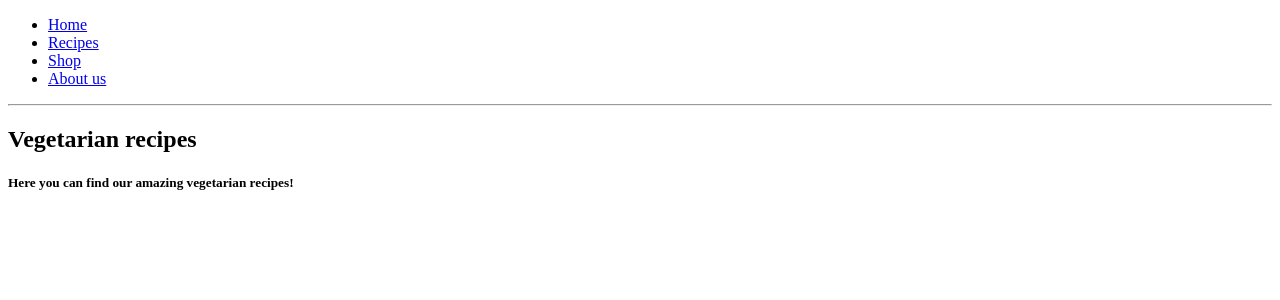
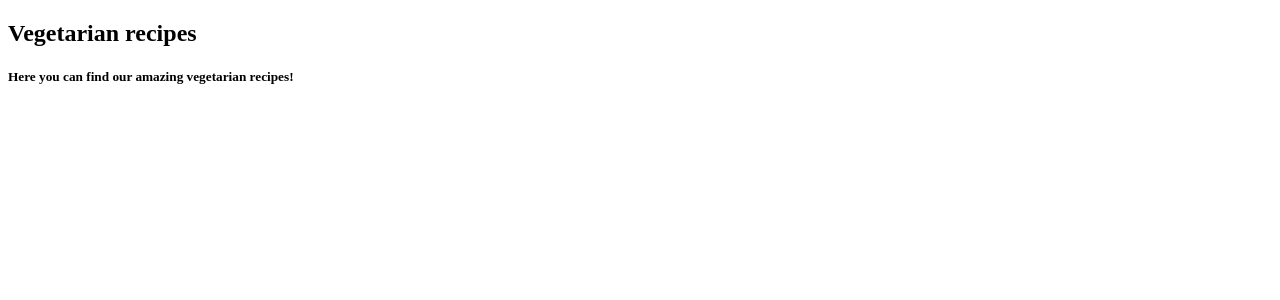
Before and after one commit to ThanitaSongvilay/del-hors-project, a PHP site: page /assets/Pages/recipes/Vegetarian.php in a window 1280 px wide. Shown: the top 300 px of the page. Run offline with PHP 8.4, Linux system fonts and the light colour scheme.

Commit message:
removed old header

```diff
--- a/Deláhors-Projekt/assets/Pages/recipes/Vegetarian.php
+++ b/Deláhors-Projekt/assets/Pages/recipes/Vegetarian.php
@@ -2,17 +2,6 @@
 <html>
     <head>
         <title>Vegetarian recipes!</title>
-        <div>
-            <nav>
-                <ul>
-                <li><a href="../../Main.php">Home</a></li>
-                <li><a href="../Recipes.php">Recipes</a></li>
-                <li><a href="../Shop.php">Shop</a></li>
-                <li><a href="../AboutUs.php">About us</a></li>
-                </ul>
-            </nav>
-        </div>
-        <hr>
     </head>
     <body>
         <div>
```
